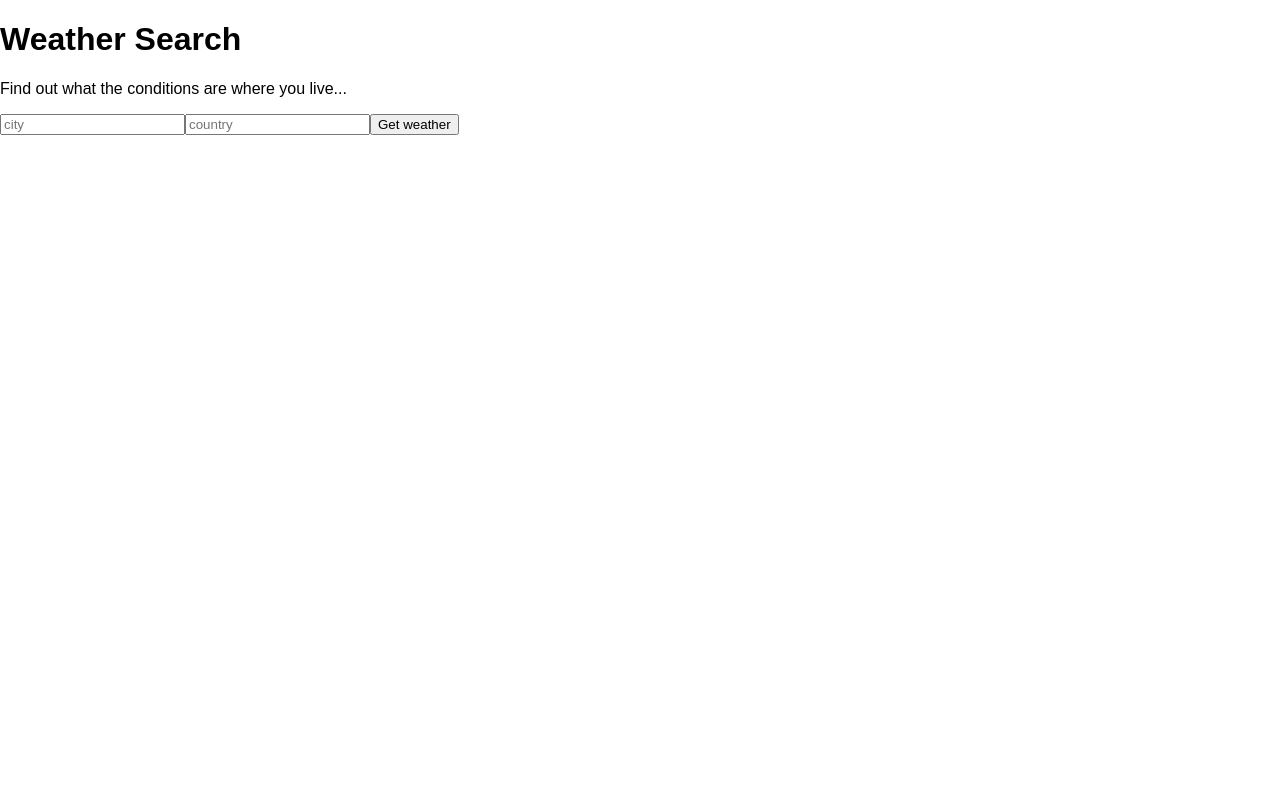
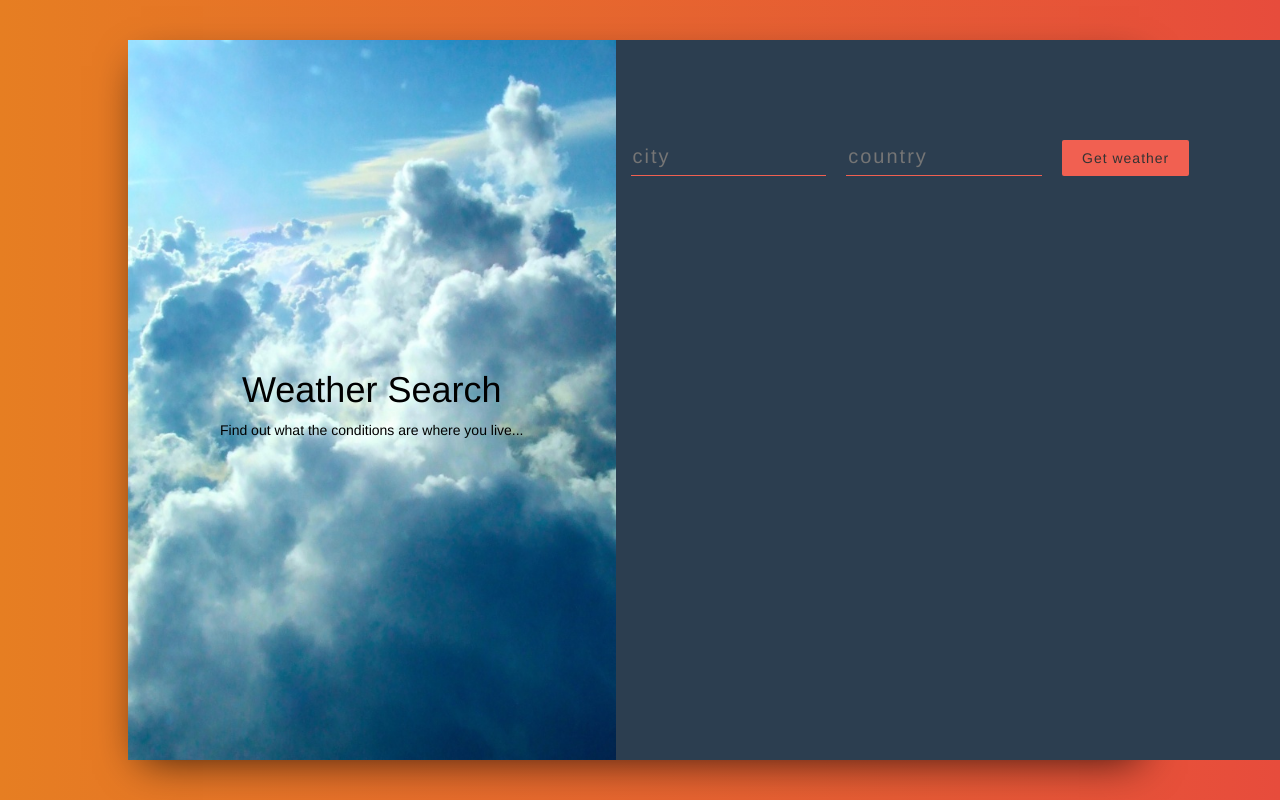
Before and after one commit to ashToronto/the-weather-app-, a React (Create React App) app in the folder the-weather-app-/: page / in a window 1280 px wide. Built offline with nearby package versions, Linux system fonts and the light colour scheme.

Commit message:
added new custom css template and started styling the page

```diff
--- a/the-weather-app-/package.json
+++ b/the-weather-app-/package.json
@@ -3,6 +3,7 @@
   "version": "0.1.0",
   "private": true,
   "dependencies": {
+    "bootstrap": "^3.3.7",
     "react": "^16.4.1",
     "react-dom": "^16.4.1",
     "react-scripts": "1.1.4"
--- a/the-weather-app-/src/App.css
+++ b/the-weather-app-/src/App.css
@@ -1,28 +1,123 @@
-.App {
-  text-align: center;
+body {
+  font-family: "Open Sans", serif;
 }
 
-.App-logo {
-  animation: App-logo-spin infinite 20s linear;
-  height: 80px;
+.wrapper {
+  background: linear-gradient(to right, #e67e22, #e74c3c);
+  height: 100vh;
+  display: flex;
+  justify-content: center;
+  align-items: center;
 }
 
-.App-header {
-  background-color: #222;
-  height: 150px;
-  padding: 20px;
-  color: white;
+.main {
+  height: 90vh;
+  background: #fff;
+  box-shadow: 0px 13px 40px -13px rgba(0,0,0,0.75);
+  width: 80%;
+  margin: 0 auto;
 }
 
-.App-title {
-  font-size: 1.5em;
+.title-container {
+  height: 90vh;
+  background: url("img/weather_img.jpg") center center no-repeat;
+  background-size: cover;
+  display: flex;
+  align-items: center;
+  justify-content: center;
+  text-align: center;
+  color: #000;
 }
 
-.App-intro {
-  font-size: large;
+.title-container__title {
+  font-size: 50px;
+  letter-spacing: 2px;
+  line-height: 1.3;
+  font-family: 'Roboto Slab', serif;
 }
 
-@keyframes App-logo-spin {
-  from { transform: rotate(0deg); }
-  to { transform: rotate(360deg); }
+.title-container__subtitle {
+  font-style: italic;
+  font-weight: 100;
+  letter-spacing: 1px;
+  line-height: 1.5;
+  font-family: "Merriweather", serif;
 }
+
+.form-container {
+  background-color: #2c3e50;
+  height: 90vh;
+  padding-top: 100px;
+  padding-left: 50px;
+}
+
+input[type="text"] {
+  background-color: transparent;
+  border: 0;
+  border-bottom: solid 1px #f16051;
+  width: 30%;
+  padding-bottom: 4px;
+  color: #fff !important;
+  font-weight: lighter;
+  letter-spacing: 2px;
+  margin-bottom: 30px;
+  margin-right: 20px;
+  font-size: 20px;
+}
+
+input[type="text"] {
+    outline: none;
+}
+
+input:-webkit-autofill {
+    -webkit-box-shadow: 0 0 0 30px #2c3e50 inset;
+    -webkit-text-fill-color: #fff !important;
+}
+
+button {
+  border: 0;
+  padding: 8px 20px;
+  margin: 0 2px;
+  border-radius: 2px;
+  font-weight: lighter;
+  letter-spacing: 1px;
+  font-size: 15px;
+  cursor: pointer;
+  background-color: #f16051;
+  color: #fff;
+  font-weight: 100;
+}
+
+button:active {
+  outline: none;
+}
+
+.weather__info {
+  width: 60%;
+  font-size: 20px;
+  font-weight: 200;
+  letter-spacing: 2px;
+}
+
+.weather__key {
+  color: #f16051;
+  border-bottom: solid 2px rgba(255,255,255,0.06);
+  padding: 20px 0 20px 0;
+  font-weight: 400;
+}
+
+.weather__key:last-child {
+  border: 0;
+}
+
+.weather__value {
+  color: #fff;
+  font-weight: 200;
+}
+
+.weather__error {
+  color: #f16051;
+  font-size: 20px;
+  letter-spacing: 1px;
+  font-weight: 200;
+}
--- a/the-weather-app-/src/App.jsx
+++ b/the-weather-app-/src/App.jsx
@@ -69,19 +69,31 @@
   render() {
     return (
       <div>
-        <Titles />
-        <Form getWeather = {this.getWeather} />
-        <Weather
-          temperature = {this.state.temperature}
-          city = {this.state.city}
-          country = {this.state.country}
-          description = {this.state.description}
-          humidity = {this.state.humidity}
-          error = {this.state.error}
-          />
+        <div className="wrapper">
+          <div className="main">
+            <div className="container">
+              <div className="row">
+                <div className="col-xs-5 title-container">
+                  <Titles />
+                </div>
+                <div className="col-xs-7 form-container">
+                  <Form getWeather={this.getWeather} />
+                  <Weather
+                    temperature={this.state.temperature}
+                    humidity={this.state.humidity}
+                    city={this.state.city}
+                    country={this.state.country}
+                    description={this.state.description}
+                    error={this.state.error}
+                  />
+                </div>
+              </div>
+            </div>
+          </div>
+        </div>
       </div>
     );
   }
-}
+};
 
 export default App;
--- a/the-weather-app-/src/components/weather.jsx
+++ b/the-weather-app-/src/components/weather.jsx
@@ -6,11 +6,11 @@
   render() {
     return (
       <div>
-        {this.props.temperature && <p> temperature: {this.props.temperature}</p>}
-        {this.props.city && this.props.country && <p> location: {this.props.city}, {this.props.country}</p>}
-        {this.props.humidity && <p>humidity: {this.props.humidity}</p>}
-        {this.props.description && <p>conditions: {this.props.description}</p>}
-        {this.props.error && <p> {this.props.error} </p>}
+        {this.props.temperature && <p> temperature: <span>{this.props.temperature}</span></p>}
+        {this.props.city && this.props.country && <p> location: <span>{this.props.city}, {this.props.country}</span></p>}
+        {this.props.humidity && <p>humidity: <span>{this.props.humidity}</span></p>}
+        {this.props.description && <p>conditions: <span>{this.props.description}</span></p>}
+        {this.props.error && <p> <span>{this.props.error} </span></p>}
       </div>
     );
   }
--- a/the-weather-app-/src/index.js
+++ b/the-weather-app-/src/index.js
@@ -1,8 +1,9 @@
 import React from 'react';
 import ReactDOM from 'react-dom';
-import './index.css';
 import App from './App';
 import registerServiceWorker from './registerServiceWorker';
+import './App.css';
+import 'bootstrap/dist/css/bootstrap.min.css'
 
 ReactDOM.render(<App />, document.getElementById('root'));
 registerServiceWorker();
```
Also changed, not shown: the-weather-app-/src/img/weather_img.jpg (added).
